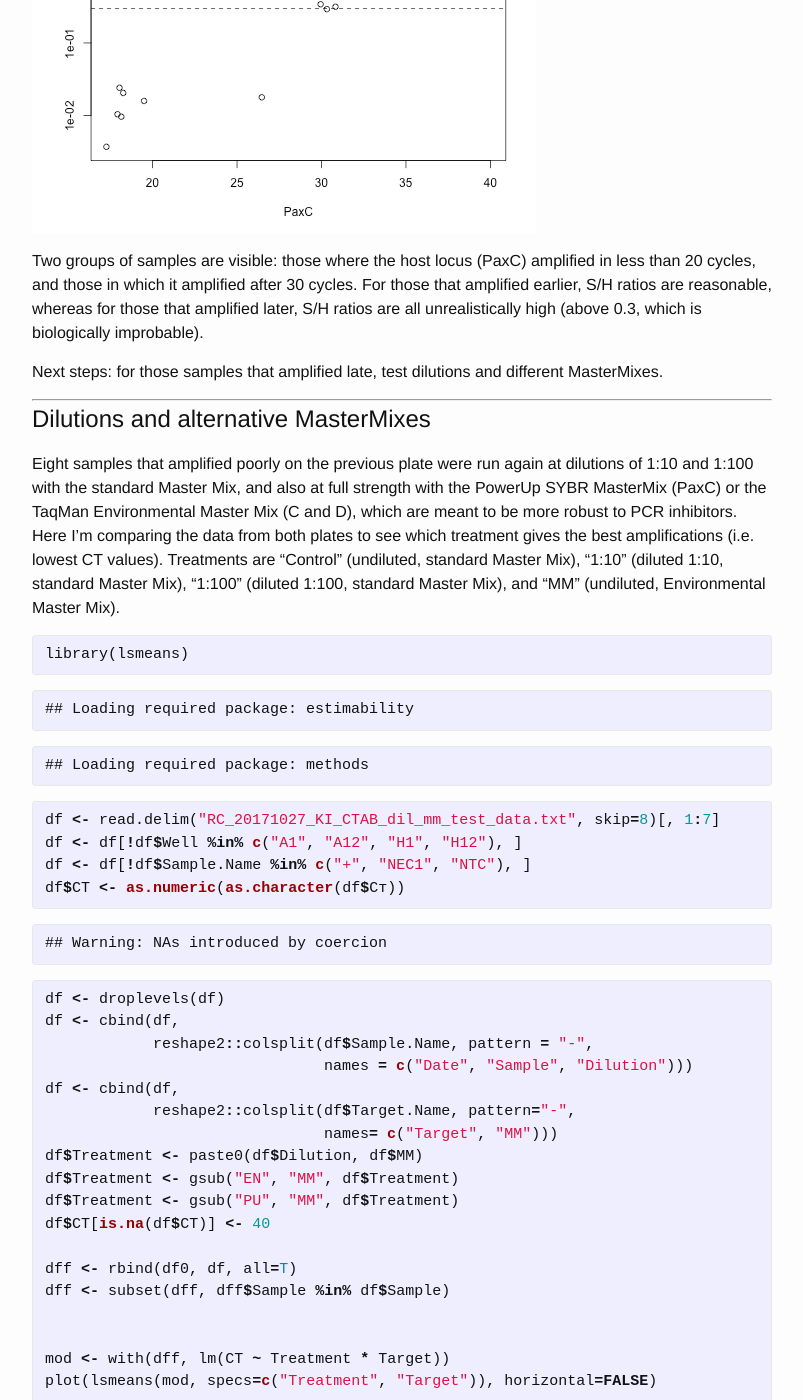
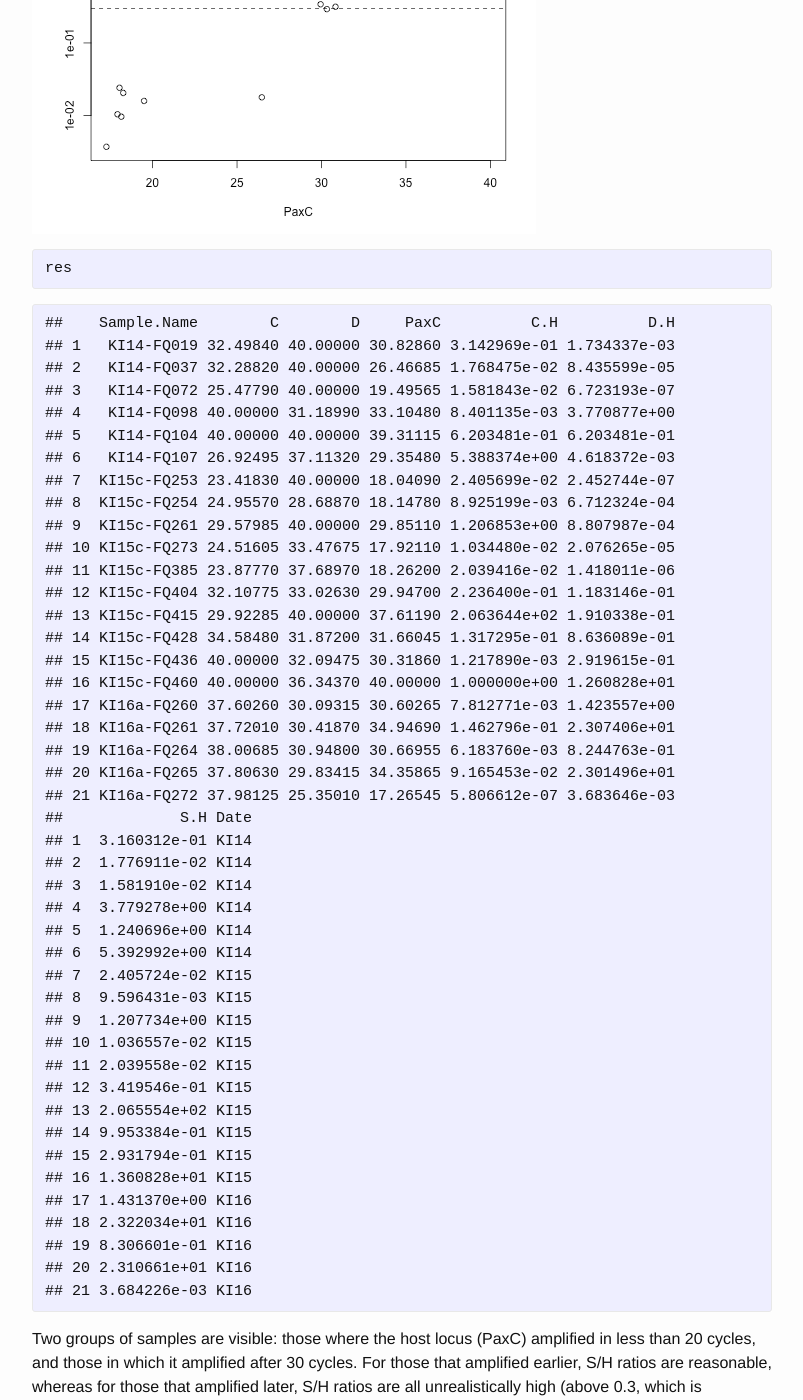
Before and after one commit to jrcunning/labnotebook, a Jekyll site: the page built from _posts/2017-10-26-testing-new-extractions-of-ki-platy-sds-archives.md, in a window 1280 px wide and 1400 px high, scrolled down 1309 px. Shown: the whole window, without its empty margins (238-1041 px from the left). Built offline with Jekyll 4.4.1, drawn with Linux system fonts in a browser that asks for light colours.

Commit message:
print result data frame

````diff
--- a/_posts/2017-10-26-testing-new-extractions-of-ki-platy-sds-archives.md
+++ b/_posts/2017-10-26-testing-new-extractions-of-ki-platy-sds-archives.md
@@ -50,6 +50,59 @@ abline(h=0.3, lty=2)
 {% endhighlight %}
 
 ![plot of chunk plot_SH](/labnotebook/figure/source/2017-10-26-testing-new-extractions-of-ki-platy-sds-archives/2017-10-26-testing-new-extractions-of-ki-platy-sds-archives/plot_SH-1.png)
+
+{% highlight r %}
+res
+{% endhighlight %}
+
+
+
+{% highlight text %}
+##    Sample.Name        C        D     PaxC          C.H          D.H
+## 1   KI14-FQ019 32.49840 40.00000 30.82860 3.142969e-01 1.734337e-03
+## 2   KI14-FQ037 32.28820 40.00000 26.46685 1.768475e-02 8.435599e-05
+## 3   KI14-FQ072 25.47790 40.00000 19.49565 1.581843e-02 6.723193e-07
+## 4   KI14-FQ098 40.00000 31.18990 33.10480 8.401135e-03 3.770877e+00
+## 5   KI14-FQ104 40.00000 40.00000 39.31115 6.203481e-01 6.203481e-01
+## 6   KI14-FQ107 26.92495 37.11320 29.35480 5.388374e+00 4.618372e-03
+## 7  KI15c-FQ253 23.41830 40.00000 18.04090 2.405699e-02 2.452744e-07
+## 8  KI15c-FQ254 24.95570 28.68870 18.14780 8.925199e-03 6.712324e-04
+## 9  KI15c-FQ261 29.57985 40.00000 29.85110 1.206853e+00 8.807987e-04
+## 10 KI15c-FQ273 24.51605 33.47675 17.92110 1.034480e-02 2.076265e-05
+## 11 KI15c-FQ385 23.87770 37.68970 18.26200 2.039416e-02 1.418011e-06
+## 12 KI15c-FQ404 32.10775 33.02630 29.94700 2.236400e-01 1.183146e-01
+## 13 KI15c-FQ415 29.92285 40.00000 37.61190 2.063644e+02 1.910338e-01
+## 14 KI15c-FQ428 34.58480 31.87200 31.66045 1.317295e-01 8.636089e-01
+## 15 KI15c-FQ436 40.00000 32.09475 30.31860 1.217890e-03 2.919615e-01
+## 16 KI15c-FQ460 40.00000 36.34370 40.00000 1.000000e+00 1.260828e+01
+## 17 KI16a-FQ260 37.60260 30.09315 30.60265 7.812771e-03 1.423557e+00
+## 18 KI16a-FQ261 37.72010 30.41870 34.94690 1.462796e-01 2.307406e+01
+## 19 KI16a-FQ264 38.00685 30.94800 30.66955 6.183760e-03 8.244763e-01
+## 20 KI16a-FQ265 37.80630 29.83415 34.35865 9.165453e-02 2.301496e+01
+## 21 KI16a-FQ272 37.98125 25.35010 17.26545 5.806612e-07 3.683646e-03
+##             S.H Date
+## 1  3.160312e-01 KI14
+## 2  1.776911e-02 KI14
+## 3  1.581910e-02 KI14
+## 4  3.779278e+00 KI14
+## 5  1.240696e+00 KI14
+## 6  5.392992e+00 KI14
+## 7  2.405724e-02 KI15
+## 8  9.596431e-03 KI15
+## 9  1.207734e+00 KI15
+## 10 1.036557e-02 KI15
+## 11 2.039558e-02 KI15
+## 12 3.419546e-01 KI15
+## 13 2.065554e+02 KI15
+## 14 9.953384e-01 KI15
+## 15 2.931794e-01 KI15
+## 16 1.360828e+01 KI15
+## 17 1.431370e+00 KI16
+## 18 2.322034e+01 KI16
+## 19 8.306601e-01 KI16
+## 20 2.310661e+01 KI16
+## 21 3.684226e-03 KI16
+{% endhighlight %}
 
 Two groups of samples are visible: those where the host locus (PaxC) amplified in less than 20 cycles, and those in which it amplified after 30 cycles. For those that amplified earlier, S/H ratios are reasonable, whereas for those that amplified later, S/H ratios are all unrealistically high (above 0.3, which is biologically improbable).
 
--- a/_source/2017-10-26-testing-new-extractions-of-ki-platy-sds-archives/2017-10-26-testing-new-extractions-of-ki-platy-sds-archives.Rmd
+++ b/_source/2017-10-26-testing-new-extractions-of-ki-platy-sds-archives/2017-10-26-testing-new-extractions-of-ki-platy-sds-archives.Rmd
@@ -34,6 +34,7 @@ res$Date <- substr(res$Sample.Name, 1, 4)
 ```{r plot_SH}
 with(res, plot(S.H ~ PaxC, log="y"))
 abline(h=0.3, lty=2)
+res
 ```
 
 Two groups of samples are visible: those where the host locus (PaxC) amplified in less than 20 cycles, and those in which it amplified after 30 cycles. For those that amplified earlier, S/H ratios are reasonable, whereas for those that amplified later, S/H ratios are all unrealistically high (above 0.3, which is biologically improbable).
````
